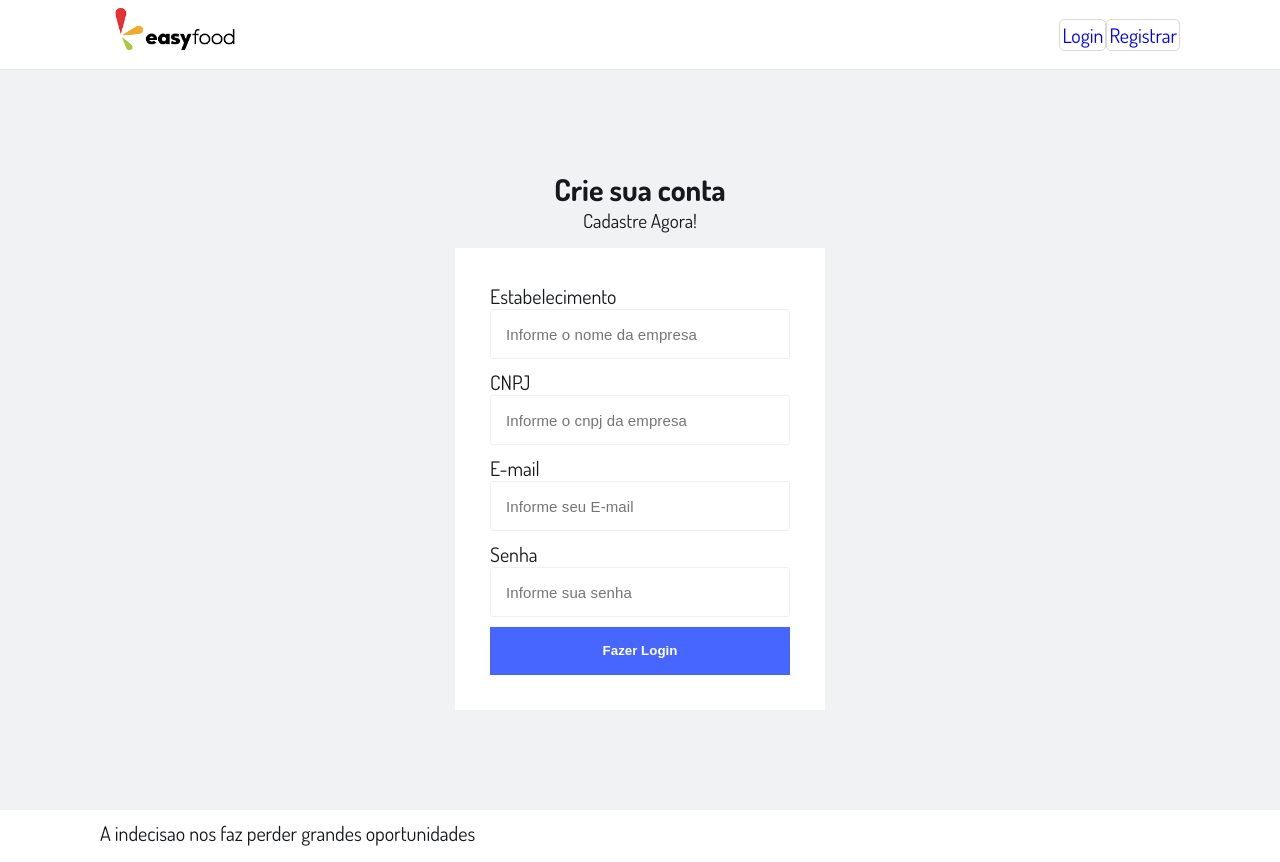
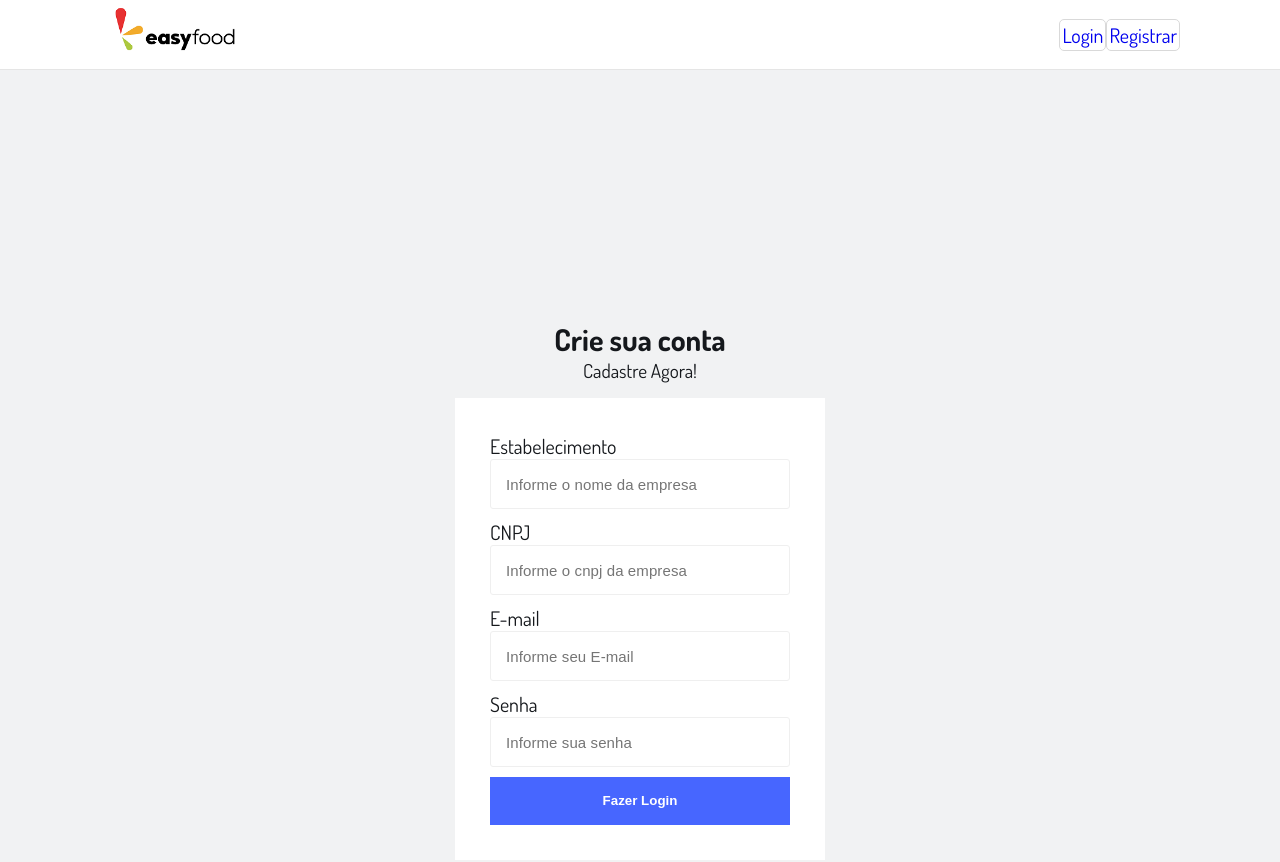
Before and after one commit to Adersonoliveira/easyfood-FrontEnd, a React (Create React App) app in the folder src/: page /cadastro in a window 1280 px wide. Shown: the top 862 px of the page. Built offline with nearby package versions, Linux system fonts and the light colour scheme.

Commit message:
refactor: ajustando arquivos

```diff
--- a/src/src/componentes/Pages/Cadastro/styles.js
+++ b/src/src/componentes/Pages/Cadastro/styles.js
@@ -1,7 +1,7 @@
 import styled from "styled-components";
 
 export const Container = styled.div`
-  padding: 100px 150px;
+  padding: 250px 150px;
   display: flex;
   justify-content: center;
   align-items: center;
```
